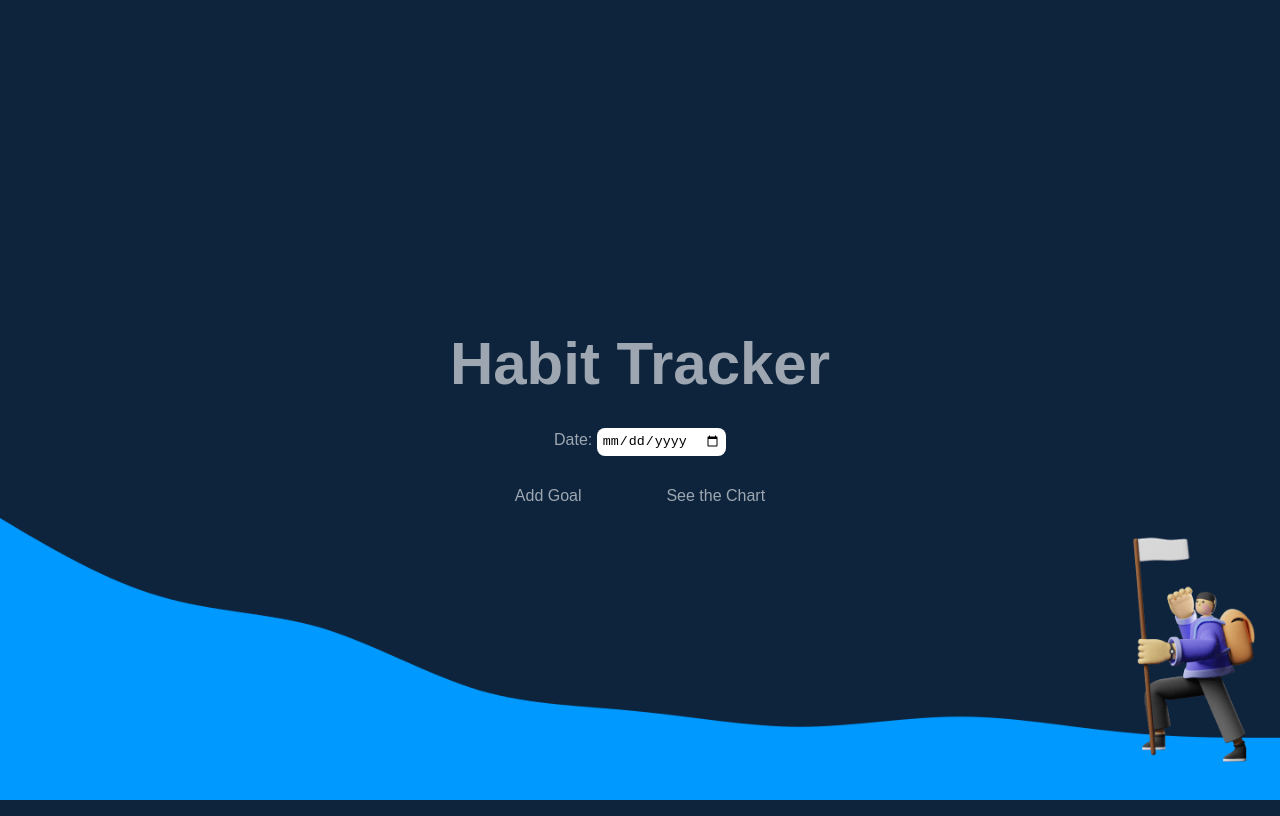
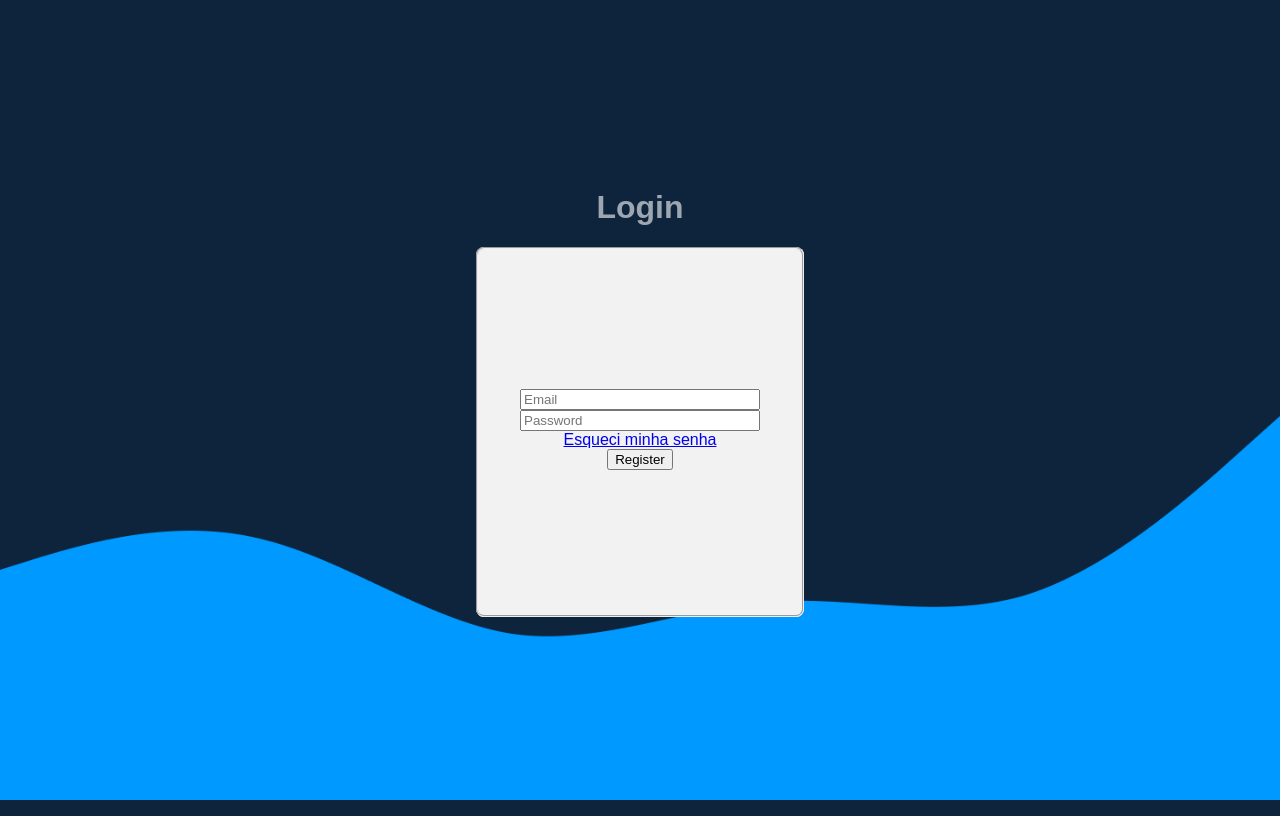
Before and after one commit to ItaloCanturil/Vue-Habit, a Vue app: page /login in a window 1280 px wide. Built offline with nearby package versions, Linux system fonts and the light colour scheme; the HTML template or start-up script is replaced by a standard one.

Commit message:
Feat: Add the login page

```diff
--- a/src/router/index.js
+++ b/src/router/index.js
@@ -11,12 +11,12 @@ const routes = [
     component: Register
   },
   {
-    path: '/about',
-    name: 'About',
+    path: '/login',
+    name: 'Login',
     // route level code-splitting
     // this generates a separate chunk (about.[hash].js) for this route
     // which is lazy-loaded when the route is visited.
-    component: () => import(/* webpackChunkName: "about" */ '../views/About.vue')
+    component: () => import(/* webpackChunkName: "about" */ '../views/Login.vue')
   }
 ]
 
--- a/src/views/Login.vue
+++ b/src/views/Login.vue
@@ -0,0 +1,94 @@
+<template>
+  <div class="login">
+    <h1 class="login__title">Login</h1>
+    <fieldset class="login__field">
+      <form
+       class="field__form"
+       @submit="checkForm"
+      >
+        <input type="email" v-model="email" class="form__email form__input" placeholder="Email">
+        <input type="password" v-model="password" class="form__password form__input" placeholder="Password">
+      </form>
+      <router-link to="/">Esqueci minha senha</router-link>
+      <button>Register</button>
+    </fieldset>
+
+    <footer class="register__footer">
+      <figure class="footer__fig">
+        <img class="fig__wave" src="../assets/wave.png" alt="Wave">
+      </figure>
+    </footer>
+  </div>
+</template>
+
+<script>
+export default {
+  data () {
+    return {
+      errors: [],
+      email: '',
+      password: ''
+    }
+  },
+
+  methods: {
+    checkForm (e) {
+      this.erros = [];
+
+      if (!this.email) {
+        this.errors.push('Email is required');
+      }
+      if (!this.password) {
+        this.erros.push('Password is required');
+      }
+
+      if (!this.erros.length) {
+        return true
+      }
+
+      e.preventDefault();
+    }
+  }
+}
+</script>
+
+<style scoped>
+.login {
+  background: #0d243c;
+  display: flex;
+  align-items: center;
+  justify-content: center;
+  flex-direction: column;
+  position: fixed;
+  top: 0;
+  left: 0;
+  width: 100%;
+  height: 100%;
+}
+
+.login__field {
+  background: #f2f2f2;
+  border-radius: 8px;
+  display: flex;
+  flex-direction: column;
+  justify-content: center;
+  align-items: center;
+  height: 350px;
+  width: 300px;
+}
+
+.fig__wave {
+  position: absolute;
+  left: 0;
+  bottom: 0;
+  width: 100%;
+  z-index: -999;
+}
+
+.field__form {
+  display: flex;
+  flex-direction: column;
+  justify-content: center;
+  width: 80%;
+}
+</style>>
```
